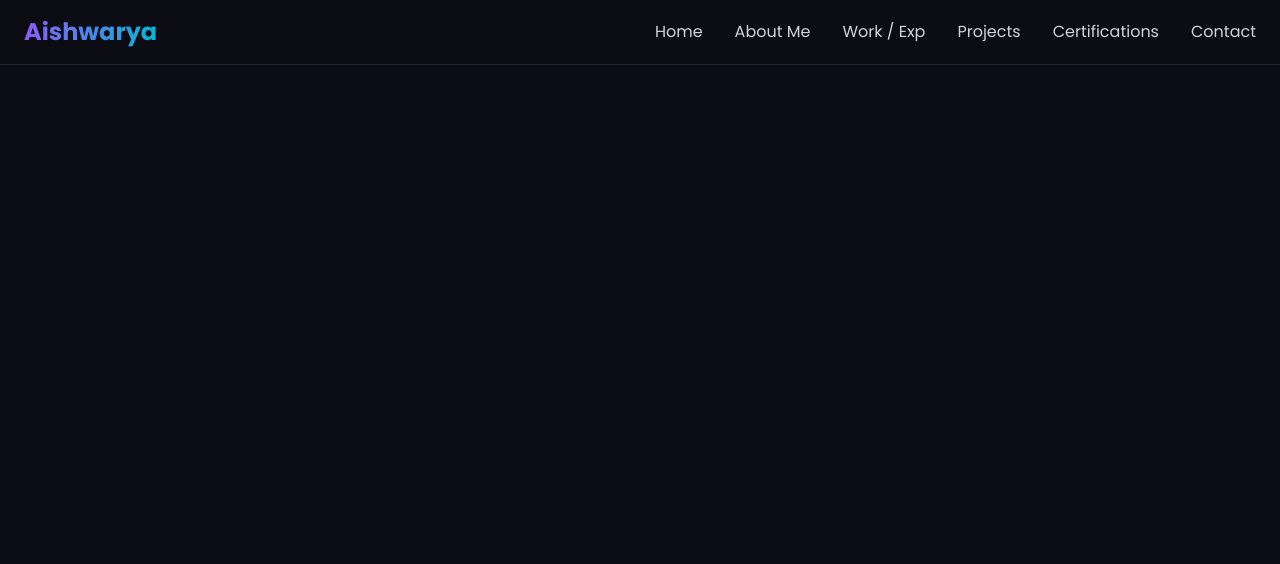
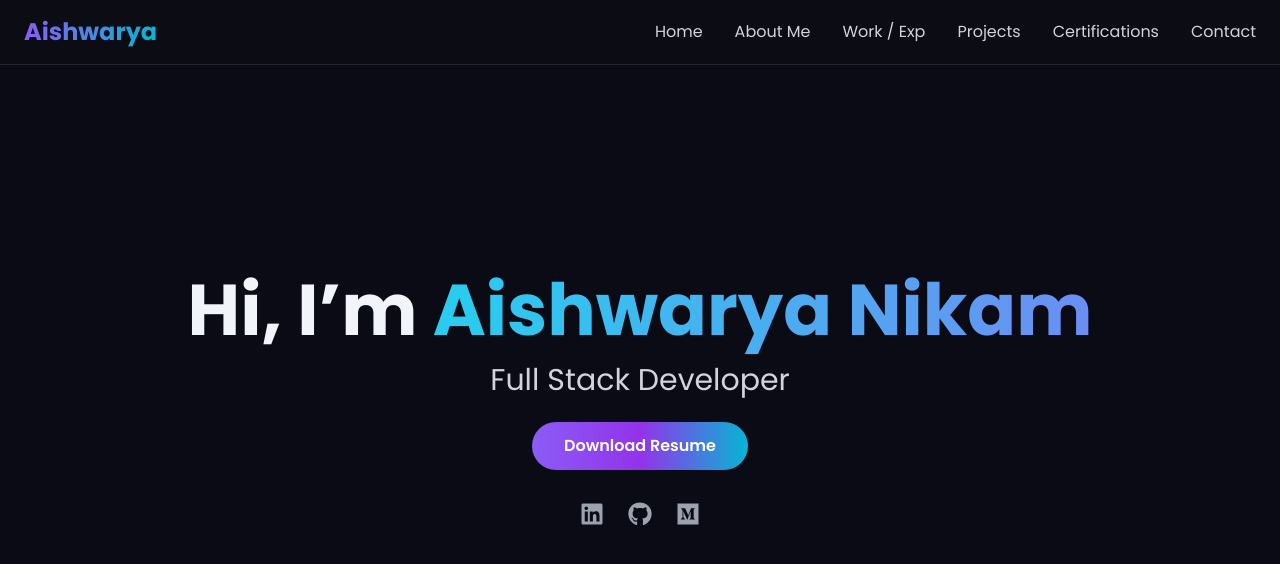
Before and after one commit to nikamaish/AishNik_Portfolio, a React (Vite) app: page / in a window 1280 px wide. Shown: the top 564 px of the page. Built offline with nearby package versions, Linux system fonts and the light colour scheme.

Commit message:
:sparkles: Intro section

```diff
--- a/src/App.jsx
+++ b/src/App.jsx
@@ -1,9 +1,11 @@
 import Navbar from "./components/Navbar";
+import Intro from "./components/Intro";
 
 function App() {
   return (
     <div className="overflow-x-hidden">
       <Navbar />
+      <Intro/>
     </div>
   );
 }
--- /dev/null
+++ b/src/components/Intro.jsx
@@ -0,0 +1,77 @@
+import { motion } from "framer-motion";
+import { FaGithub, FaLinkedin, FaMedium } from "react-icons/fa";
+
+const Intro = () => {
+    return (
+        <section className="min-h-screen flex flex-col items-center justify-center text-center px-6">
+            {/* NAME */}
+            <motion.h1
+                initial={{ opacity: 0, y: 30 }}
+                animate={{ opacity: 1, y: 0 }}
+                transition={{ duration: 1 }}
+                className="text-5xl md:text-7xl font-bold mb-4"
+            >
+                Hi, I’m{" "}
+                <span className="animated-name">Aishwarya Nikam</span>
+            </motion.h1>
+
+            {/* TITLE */}
+            <motion.h2
+                initial={{ opacity: 0, y: 20 }}
+                animate={{ opacity: 1, y: 0 }}
+                transition={{ duration: 1.2 }}
+                className="text-2xl md:text-3xl text-gray-300 mb-6"
+            >
+                Full Stack Developer
+            </motion.h2>
+
+            {/* BUTTON */}
+            <motion.a
+                href="/resume.pdf" // replace with actual resume path or link
+                download
+                whileHover={{ scale: 1.1 }}
+                whileTap={{ scale: 0.95 }}
+                className="glow-btn inline-block mb-8"
+            >
+                Download Resume
+            </motion.a>
+
+            {/* SOCIAL ICONS */}
+            <motion.div
+                initial={{ opacity: 0 }}
+                animate={{ opacity: 1 }}
+                transition={{ delay: 1.4, duration: 1 }}
+                className="flex space-x-6 text-2xl"
+            >
+
+                <a
+                    href="https://linkedin.com/in/yourlinkedin"
+                    target="_blank"
+                    rel="noopener noreferrer"
+                    className="text-gray-400 hover:text-white transition-all duration-300"
+                >
+                    <FaLinkedin />
+                </a>
+                <a
+                    href="https://github.com/yourgithub"
+                    target="_blank"
+                    rel="noopener noreferrer"
+                    className="text-gray-400 hover:text-white transition-all duration-300"
+                >
+                    <FaGithub />
+                </a>
+
+                <a
+                    href="https://twitter.com/yourtwitter"
+                    target="_blank"
+                    rel="noopener noreferrer"
+                    className="text-gray-400 hover:text-white transition-all duration-300"
+                >
+                    <FaMedium />
+                </a>
+            </motion.div>
+        </section>
+    );
+};
+
+export default Intro;
--- a/src/components/Navbar.jsx
+++ b/src/components/Navbar.jsx
@@ -43,7 +43,7 @@ const Navbar = () => {
             <li
               key={link.id}
               onClick={() => handleScroll(link.id)}
-              className="relative cursor-pointer hover:text-white transition"
+              className="relative cursor-pointer hover:text-accent transition"
             >
               {link.label}
               <motion.span
@@ -73,7 +73,7 @@ const Navbar = () => {
             <li
               key={link.id}
               onClick={() => handleScroll(link.id)}
-              className="cursor-pointer hover:text-primary transition"
+              className="cursor-pointer hover:text-accent transition"
             >
               {link.label}
             </li>
--- a/src/index.css
+++ b/src/index.css
@@ -22,3 +22,23 @@ html, body {
          bg-gradient-to-r from-primary via-secondary to-accent
          hover:shadow-[0_0_25px_#06b6d4] transition-all duration-300;
 }
+
+@keyframes gradientMove {
+  0% {
+    background-position: 0% 50%;
+  }
+  50% {
+    background-position: 100% 50%;
+  }
+  100% {
+    background-position: 0% 50%;
+  }
+}
+
+.animated-name {
+  background: linear-gradient(270deg, #7c3aed, #06b6d4, #a855f7, #22d3ee);
+  background-size: 600% 600%;
+  -webkit-background-clip: text;
+  -webkit-text-fill-color: transparent;
+  animation: gradientMove 6s ease infinite;
+}
```
Also changed, not shown: src/components/Hero.jsx (deleted).
